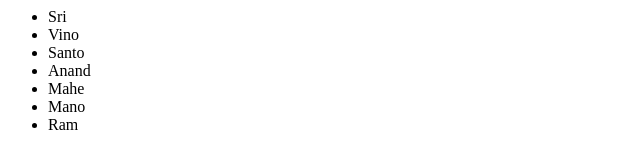
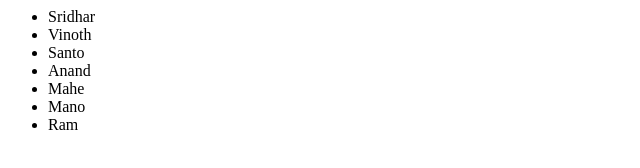
Before and after one commit to bvramkumar/newTest, a plain HTML site: page index.html in a window 1280 px wide. Shown: the full height of the page, 0-640 px from the left. Drawn offline with Linux system fonts and the light colour scheme.

Commit message:
made changes in index.html

```diff
--- a/index.html
+++ b/index.html
@@ -1,8 +1,8 @@
 <html>
     <body>
         <ul>
-            <li>Sri</li>
-            <li>Vino</li>
+            <li>Sridhar</li>
+            <li>Vinoth</li>
             <li>Santo</li>
             <li>Anand</li>
             <li>Mahe</li>
```
Also changed, not shown: index2.html (added).
